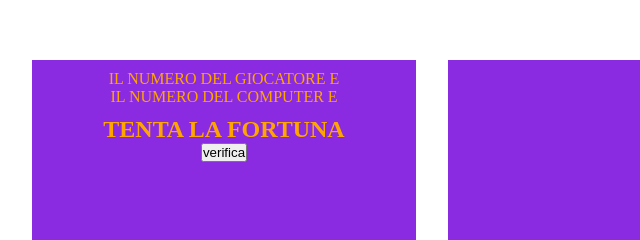
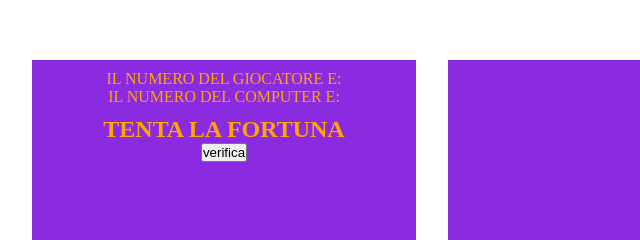
Before and after one commit to giogua03/js-mail-dadi, a plain HTML site: page index.html in a window 1280 px wide. Shown: the part 574-814 px from the top of the page, 208-848 px from the left. Drawn offline with Linux system fonts and the light colour scheme.

Commit message:
dadi non

```diff
--- a/index.html
+++ b/index.html
@@ -24,8 +24,8 @@
     <div class="cont1">
         <div class="cnt1">
             <div class="e">
-                <div >IL NUMERO DEL GIOCATORE E <span id="dado1"></span></div>
-                <div >IL NUMERO DEL COMPUTER E <span id="dado2"></span></div>
+                <div >IL NUMERO DEL GIOCATORE E: <span id="dado1"></span></div>
+                <div >IL NUMERO DEL COMPUTER E: <span id="dado2"></span></div>
             </div>
             <div>
                 <h2>TENTA LA FORTUNA</h2>
```
